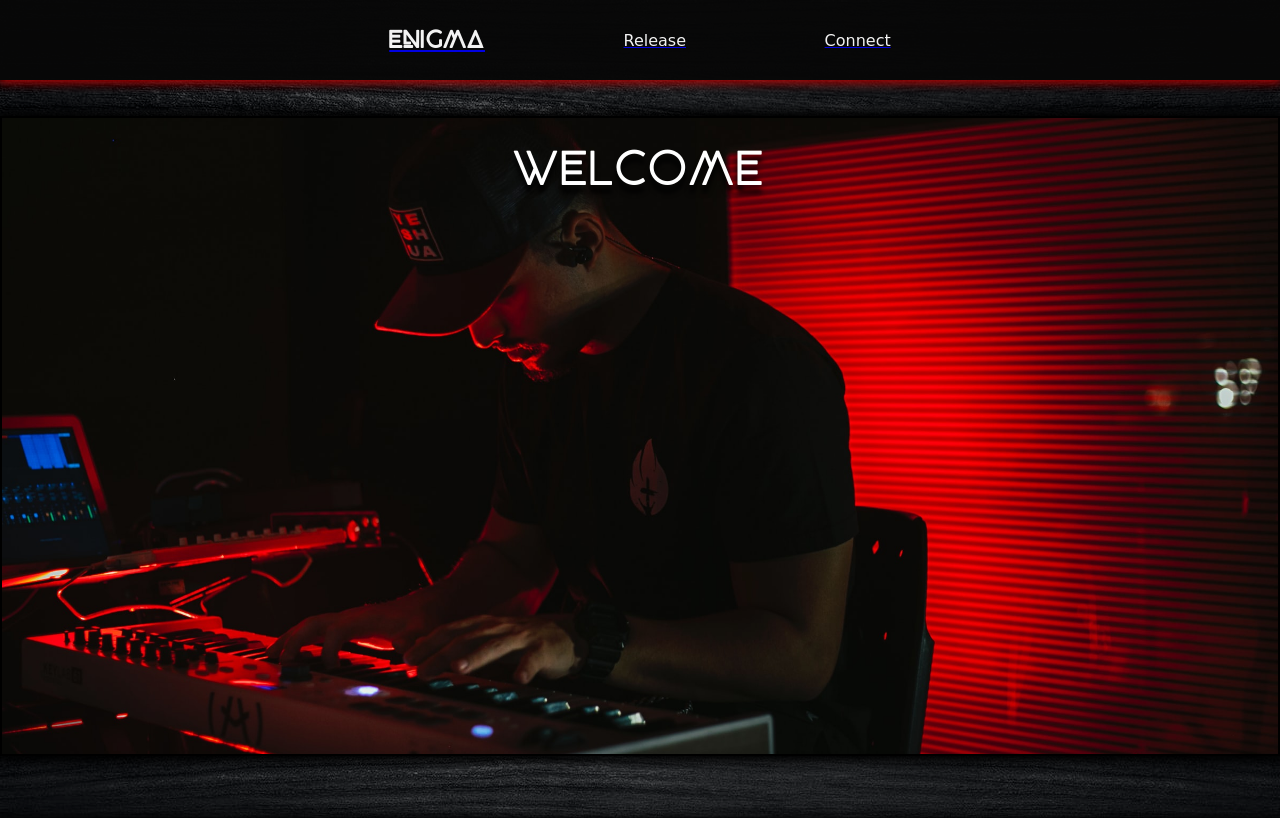
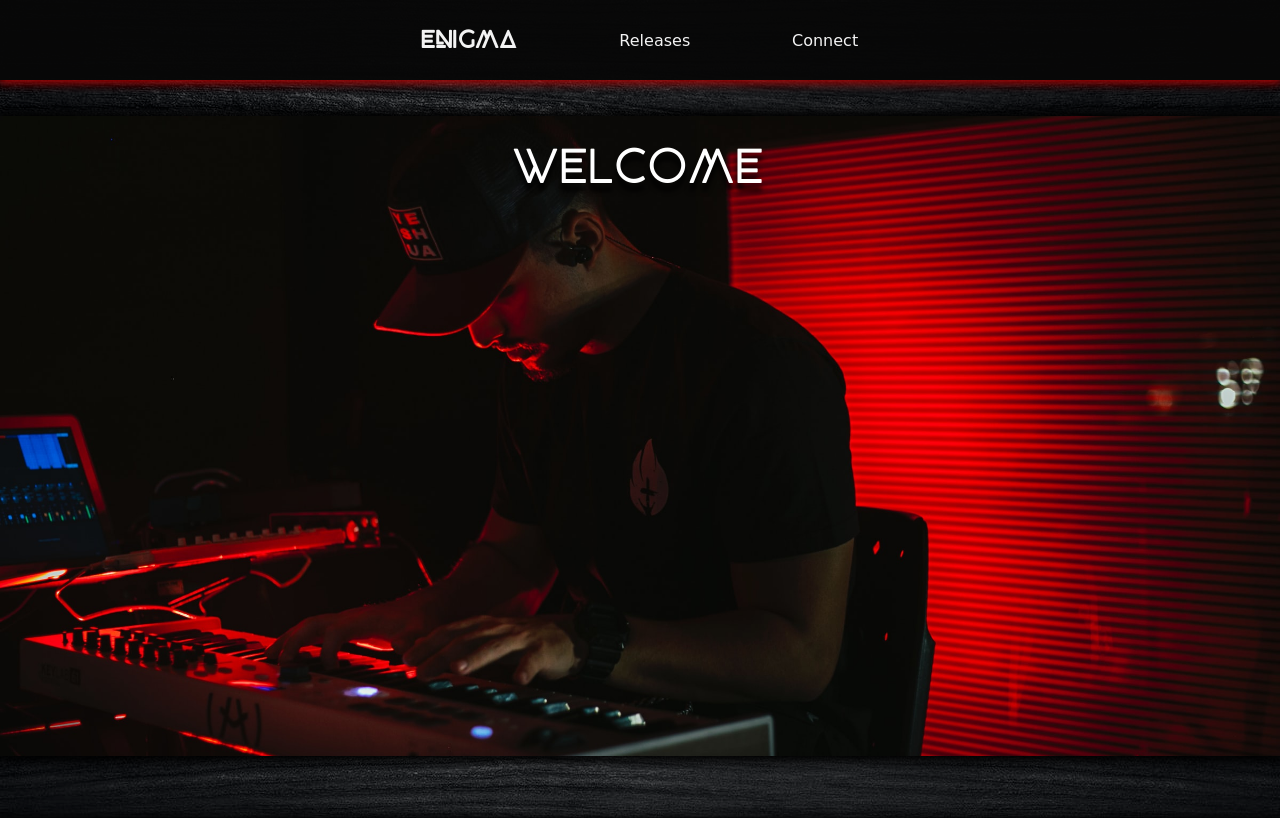
Before and after one commit to Cosmic-Chimp/Fake-Dj-Project, a plain HTML site: page index.html in a window 1280 px wide. Shown: the top 818 px of the page. Drawn offline with nearby package versions, Linux system fonts and the light colour scheme; a web font is replaced by a local one.

Commit message:
removed underline from prev update on links

```diff
--- a/index.html
+++ b/index.html
@@ -34,7 +34,7 @@
           </li></a
         >
         <a href="#music"
-          ><li onclick="toggleMenu();" id="releaseItem">Release</li></a
+          ><li onclick="toggleMenu();" id="releaseItem">Releases</li></a
         >
         <a href="#connect"
           ><li onclick="toggleMenu();" id="contactItem">Connect</li></a
--- a/styles.css
+++ b/styles.css
@@ -31,8 +31,12 @@ body {
 }
 ul {
   margin: 0;
+  text-decoration: none;
 }
 
+a {
+  text-decoration: none;
+}
 /*---- NavBar & Burger Menu Animation ----*/
 
 nav {
@@ -56,34 +60,34 @@ nav {
   list-style: none;
   width: 50%;
   height: 100%;
-  justify-content: space-around;
+  justify-content: space-evenly;
   align-items: center;
 }
-.nav-links li a:hover {
+.nav-links a li:hover {
   text-decoration: 3px underline;
   text-decoration-color: #d60000cb;
   text-shadow: 0px 0px 5px #d60000;
   cursor: pointer;
 }
 
-.nav-links li {
+.nav-links a li {
   color: white;
   text-decoration: none;
   font-size: 16px;
 }
 
-.nav-links #logoItem {
+.nav-links a #logoItem {
   align-self: center;
-  order: 1;
+  /* order: 2; */
 }
-.nav-links #releaseItem {
+.nav-links a #releaseItem {
   align-self: center;
-  order: 2;
+  /* order: 1; */
   font-family: "Odibee Sans", cursive;
 }
-.nav-links #contactItem {
+.nav-links a #contactItem {
   align-self: center;
-  order: 0;
+  /* order: 3; */
   font-family: "Odibee Sans", cursive;
 }
 #logo {
@@ -169,7 +173,7 @@ nav {
   .nav-links li {
     opacity: 0;
   }
-  .nav-links li a {
+  .nav-links a li {
     font-size: 25px;
   }
   .nav-links li:nth-child(1) {
@@ -201,7 +205,7 @@ nav {
   color: white;
   text-shadow: 0px 0px 5px #000;
   box-shadow: 0 0 10px 5px #000000;
-  border: 2px solid black;
+  /* border: 2px solid black; */
 }
 .crowd {
   display: grid;
@@ -214,7 +218,7 @@ nav {
   color: white;
   text-shadow: 0px 0px 5px #000;
   box-shadow: 0 0 10px 5px #000000;
-  border: 2px solid black;
+  /* border: 2px solid black; */
 }
 .banner-text {
   display: flex;
@@ -323,7 +327,7 @@ article {
   height: 200px;
   width: 100%;
   object-fit: cover;
-  border: 1px solid black;
+  /* border: 1px solid black; */
   box-shadow: 0 0 10px 5px #000000;
 }
 
@@ -337,7 +341,7 @@ article {
   font-family: "Odibee Sans", cursive;
   font-weight: 400;
   color: white;
-  border: 1px solid black;
+  /* border: 1px solid black; */
   border-top: 0 !important;
   box-shadow: 0 0 10px 5px #000000;
   text-shadow: 0 8px 5px black;
```
